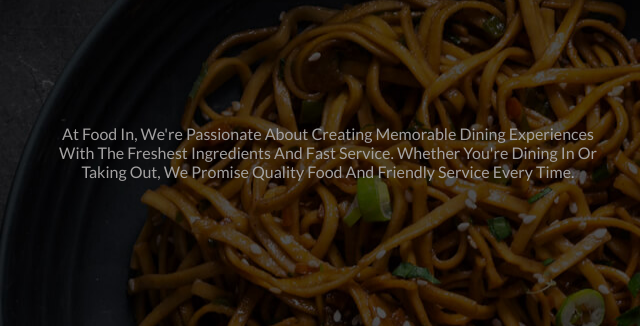
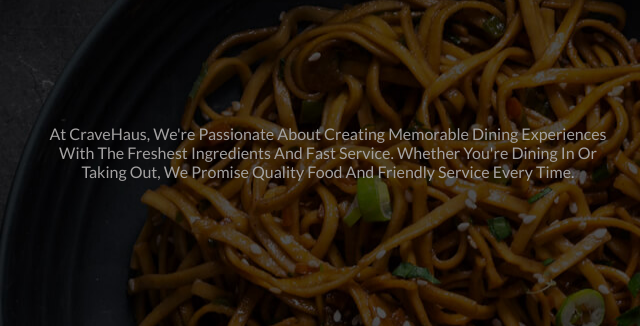
Before and after one commit to gargijoshi9/gargijoshi9.github.io, a plain HTML site: page index.html in a window 1280 px wide. Shown: the part 2620-2946 px from the top of the page, 640-1280 px from the left. Drawn offline with nearby package versions, Linux system fonts and the light colour scheme; a web font is replaced by a local one.

Commit message:
Update index.html

```diff
--- a/index.html
+++ b/index.html
@@ -94,7 +94,7 @@
 
                 <h3 class="heading_1">About us</h3>
                 <h1 class="heading">we serve <span>delicious food</span> with love</h1>
-                <p class="para">At Food In, we're passionate about creating memorable dining experiences with the freshest ingredients and fast service. Whether you're dining in or taking out, we promise quality food and friendly service every time.</p>
+                <p class="para">At CraveHaus, we're passionate about creating memorable dining experiences with the freshest ingredients and fast service. Whether you're dining in or taking out, we promise quality food and friendly service every time.</p>
             </div>
 
         </section>
```
